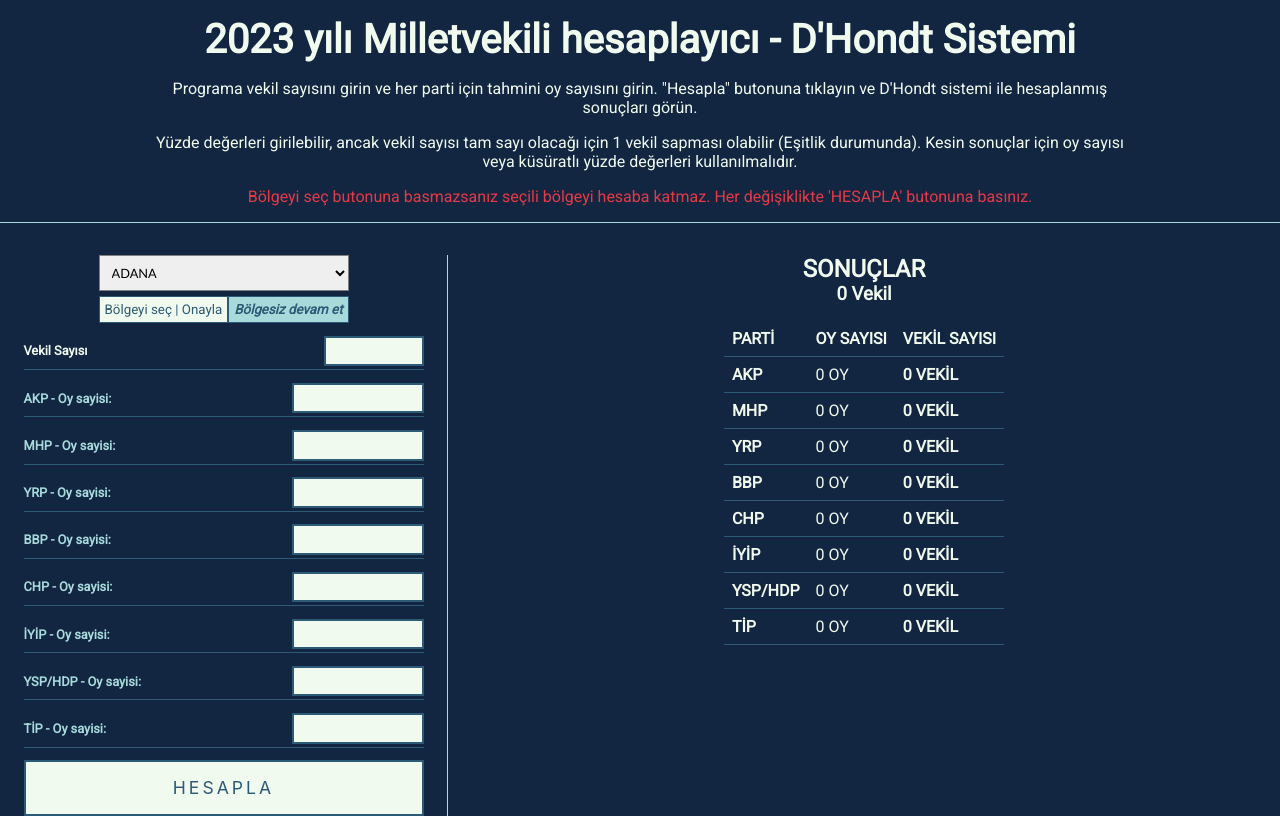
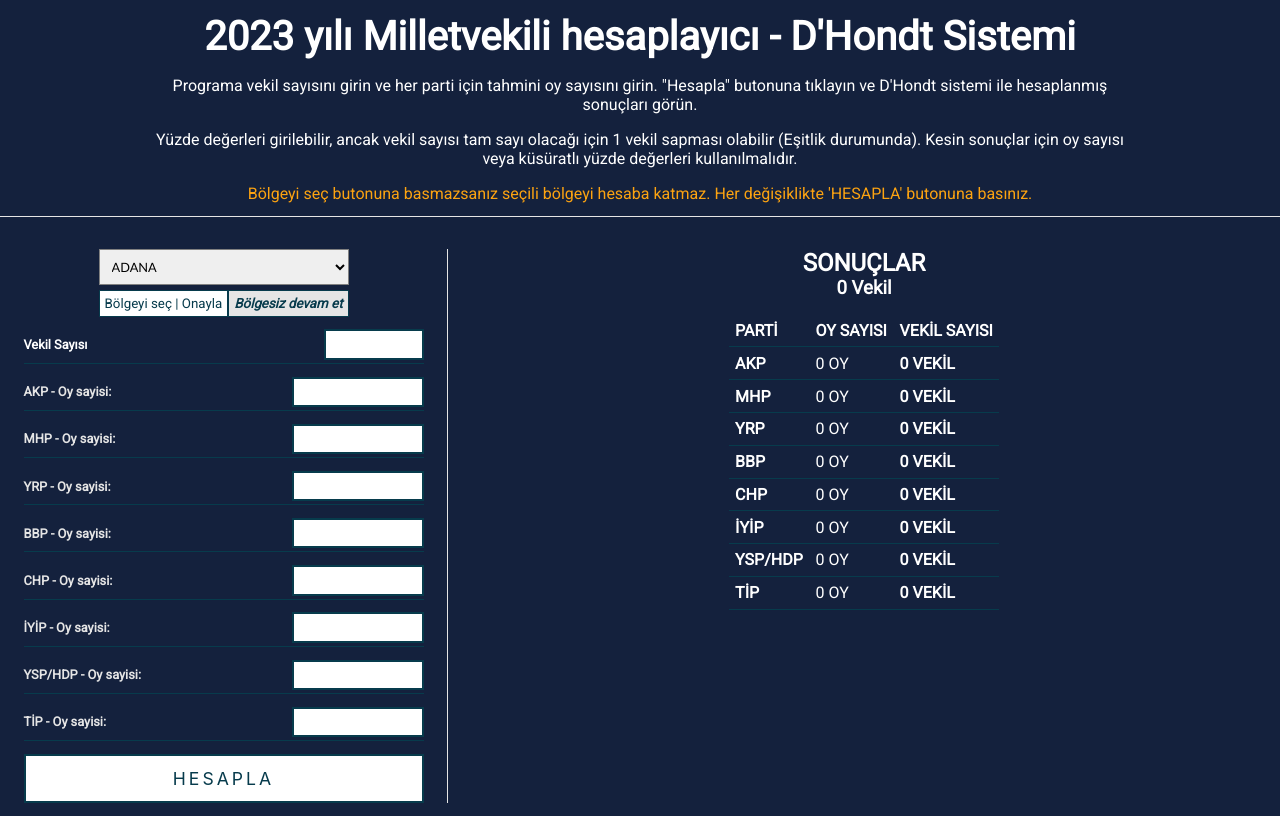
Before and after one commit to berkaysson/dhondt-system-calculator, a React (Create React App) app: page / in a window 1280 px wide. Built offline with nearby package versions, Linux system fonts and the light colour scheme.

Commit message:
Change main styles

```diff
--- a/src/index.css
+++ b/src/index.css
@@ -2,25 +2,25 @@
 
 :root{
   --gap: 0.8rem;
-  --gap-lg:2rem;
-  --padding: 1rem;
-  --padding-sl: 0.5rem;
-  --padding-lg: 5rem;
-  --btn-padding: 0.5rem 1rem;
-  --margin: 1rem;
+  --gap-lg:1.5rem;
+  --padding: 0.8rem;
+  --padding-sl: 0.4rem;
+  --padding-lg: 4rem;
+  --btn-padding: 0.4rem 0.8rem;
+  --margin: 0.8rem;
 
-  --border-radius: 6px;
+  --border-radius: 5px;
 
   --font-lg: 1.5rem;
   --font-xlg: 2.5rem;
   --font-sl: 0.8rem;
   --font-md: 1.1rem;
 
-  --light-color: #f1faee;
-  --light-alt-color: #a8dadc;
-  --dark-color: #122642;
-  --dark-alt-color: #2d5a75;
-  --theme-color: #e63946;
+  --light-color: #ffffff;
+  --light-alt-color: #e5e5e5;
+  --dark-color: #14213d;
+  --dark-alt-color: #073b4c;
+  --theme-color: #fca311;
 }
 
 *{
@@ -69,7 +69,7 @@
     --font-lg: 1.2rem;
     --font-xlg: 2rem;
     --font-md: 1rem;
-    --padding-lg: 3rem;
+    --padding-lg: 2rem;
   }
 }
 
```
